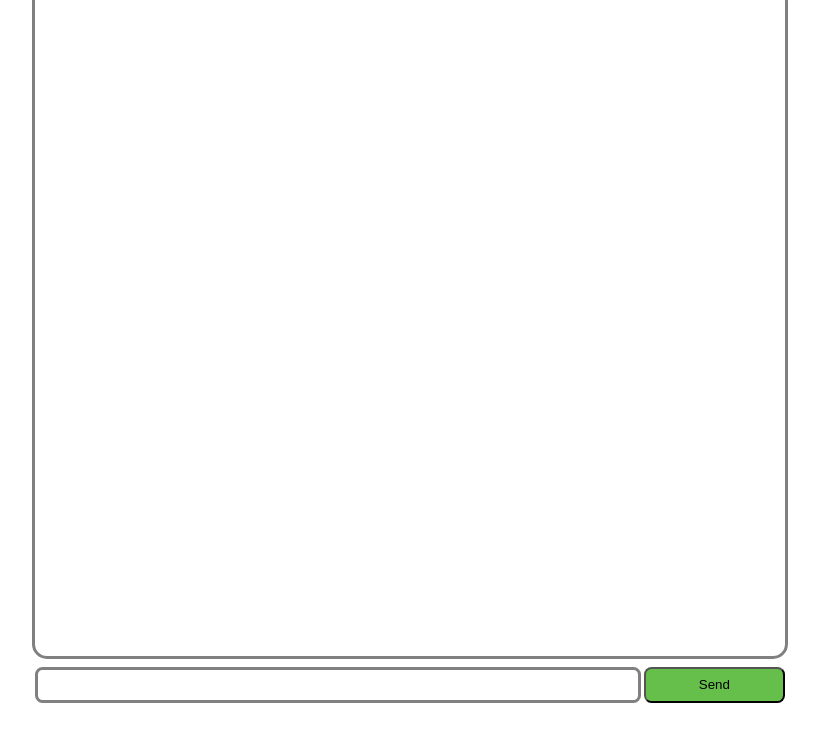
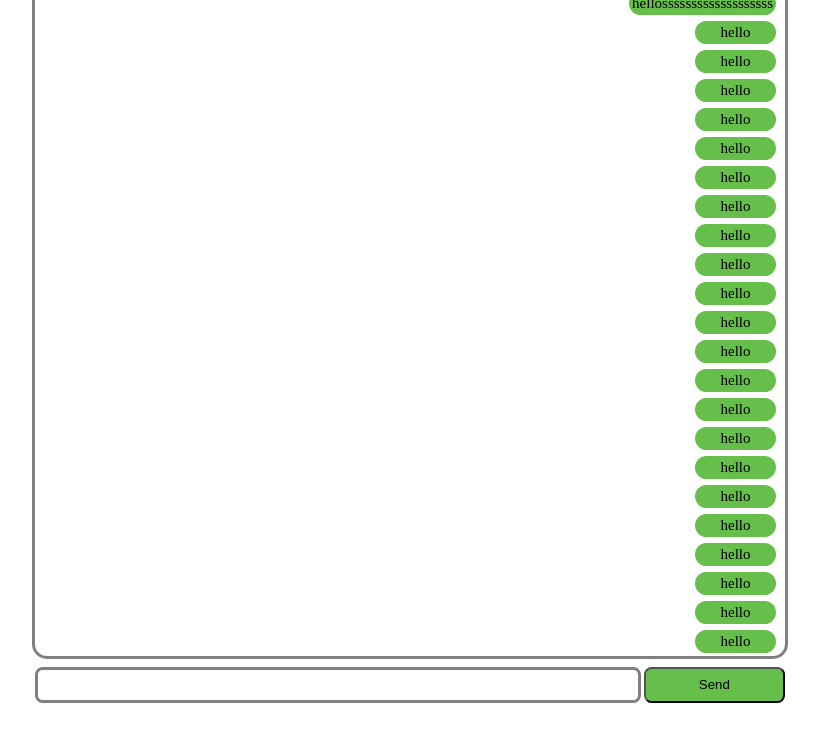
Before and after one commit to Kimsonfast-Dev/appchat, a plain HTML site: page index.html in a window 1280 px wide. Shown: the part 67-800 px from the top of the page, without its empty margins (230-1049 px from the left). Drawn offline with Linux system fonts and the light colour scheme.

Commit message:
step2: format css chat

```diff
--- a/css/style.css
+++ b/css/style.css
@@ -54,7 +54,45 @@ main .formchat{
     margin: 0.5rem;
     border: 0.2rem solid gray;
     border-radius: 1rem;
+    padding: 0;
+    display: flex;
+    flex-direction: column;
+    align-items: flex-end;
+    overflow-y: scroll;
 }
+
+main .formchat::-webkit-scrollbar{
+    width: 0px;
+}
+
+
+main .formchat span{
+    user-select: none;
+    min-width: 5rem;
+    margin: 0.2rem 0.6rem;
+    border-radius: 0.9rem;
+    background-color: rgb(102, 190, 75);
+    text-align: center;
+    display: inline-flex; /* Giữ chiều ngang và cho phép chiều dọc giãn nở */
+    flex-direction: column; /* Đảm bảo nội dung sắp xếp theo chiều dọc */
+    padding: 0.2rem; /* Thêm không gian bên trong */
+    max-width: 100%; /* Đảm bảo chiều rộng không vượt quá phần tử cha */
+}
+
+
+
+
+
+
+
+
+
+
+
+
+
+
+
 
 main .form_nav{
     height: 2.5rem;
--- a/index.html
+++ b/index.html
@@ -10,7 +10,46 @@
     <div class="container">
         <h1>PandanLab Chat</h1>
         <main>
-            <div class="formchat"></div>
+            <div class="formchat">
+                <span>hellosssssssssssssssssss</span>
+                <span>hello</span>
+                <span>hello</span>
+                <span>hello</span>
+                <span>hello</span>
+                <span>hello</span>
+                <span>hello</span>
+                <span>hello</span>
+                <span>hello</span>
+                <span>hello</span>
+                <span>hello</span>
+                <span>hello</span>
+                <span>hello</span>
+                <span>hello</span>
+                <span>hello</span>
+                <span>hello</span>
+                <span>hello</span>
+                <span>hello</span>
+                <span>hello</span>
+                <span>hello</span>
+                <span>hello</span>
+                <span>hello</span>
+                <span>hello</span>
+                <span>hello</span>
+                <span>hello</span>
+                <span>hello</span>
+                <span>hello</span>
+                <span>hello</span>
+                <span>hello</span>
+                <span>hello</span>
+                <span>hello</span>
+                <span>hello</span>
+                <span>hello</span>
+                <span>hello</span>
+                <span>hello</span>
+                <span>hello</span>
+                <span>hello</span>
+                <span>hello</span>
+            </div>
             <div class="form_nav">
                 <input type="text">
                 <button>Send</button>
```
